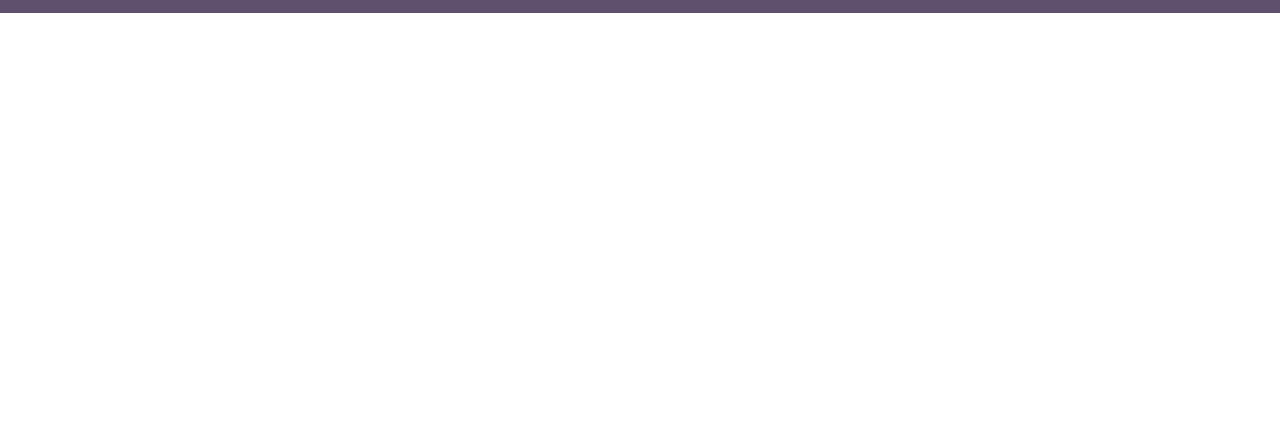
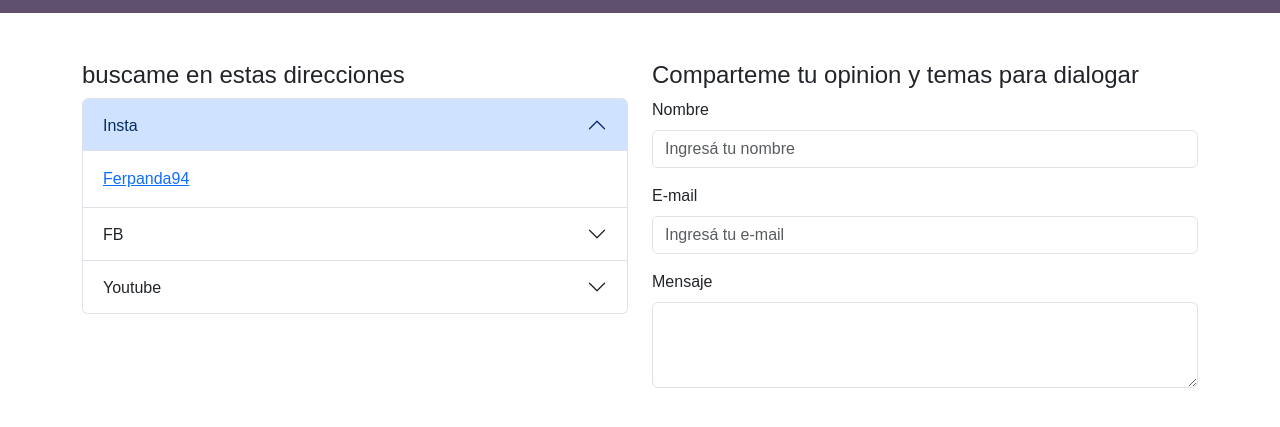
Before and after one commit to FerML94/final, a plain HTML site: page paginas/Contacto.html in a window 1280 px wide. Shown: the part 173-600 px from the top of the page. Drawn offline with nearby package versions, Linux system fonts and the light colour scheme.

Commit message:
actualizacion de paginas

```diff
--- a/paginas/Contacto.html
+++ b/paginas/Contacto.html
@@ -21,7 +21,68 @@
   </nav>
   </header>
 <body>
-
+    <section class="container">
+        <div class="row mt-5 gap-4 gap-md-0">
+            <div class="col-md-6">
+                <h4>buscame en estas direcciones</h4>
+                <div class="accordion" id="accordionExample">
+                    <div class="accordion-item">
+                      <h2 class="accordion-header" id="headingOne">
+                        <button class="accordion-button" type="button" data-bs-toggle="collapse" data-bs-target="#collapseOne" aria-expanded="true" aria-controls="collapseOne">
+                          Insta
+                        </button>
+                      </h2>
+                      <div id="collapseOne" class="accordion-collapse collapse show" aria-labelledby="headingOne" data-bs-parent="#accordionExample">
+                        <div class="accordion-body">
+                           <a href="https://www.instagram.com/ferpanda94/">Ferpanda94</a>
+                        </div>
+                      </div>
+                    </div>
+                    <div class="accordion-item">
+                      <h2 class="accordion-header" id="headingTwo">
+                        <button class="accordion-button collapsed" type="button" data-bs-toggle="collapse" data-bs-target="#collapseTwo" aria-expanded="false" aria-controls="collapseTwo">
+                          FB
+                        </button>
+                      </h2>
+                      <div id="collapseTwo" class="accordion-collapse collapse" aria-labelledby="headingTwo" data-bs-parent="#accordionExample">
+                        <div class="accordion-body">
+                            <a href="https://www.facebook.com/fer.ml94/">Fer ML</a>
+                        </div>
+                      </div>
+                    </div>
+                    <div class="accordion-item">
+                      <h2 class="accordion-header" id="headingThree">
+                        <button class="accordion-button collapsed" type="button" data-bs-toggle="collapse" data-bs-target="#collapseThree" aria-expanded="false" aria-controls="collapseThree">
+                          Youtube
+                        </button>
+                      </h2>
+                      <div id="collapseThree" class="accordion-collapse collapse" aria-labelledby="headingThree" data-bs-parent="#accordionExample">
+                        <div class="accordion-body">
+                          proximamente-trabajamos en eso
+                        </div>
+                      </div>
+                    </div>
+                </div>
+            </div>
+            <div class="col-md-6">
+                <h4>Comparteme tu opinion y temas para dialogar</h4>
+                <form>
+                    <div class="mb-3">
+                        <label for="exampleFormControlInput1" class="form-label">Nombre</label>
+                        <input type="text" class="form-control" id="exampleFormControlInput1" placeholder="Ingresá tu nombre">
+                    </div>
+                    <div class="mb-3">
+                        <label for="exampleFormControlInput1" class="form-label">E-mail</label>
+                        <input type="email" class="form-control" id="exampleFormControlInput1" placeholder="Ingresá tu e-mail">
+                    </div>
+                    <div class="mb-3">
+                        <label for="exampleFormControlTextarea1" class="form-label">Mensaje</label>
+                        <textarea class="form-control" id="exampleFormControlTextarea1" rows="3"></textarea>
+                    </div>
+                </form>
+            </div>
+        </div>
+    </section>
 
 
     <script src="https://cdn.jsdelivr.net/npm/bootstrap@5.3.0-alpha1/dist/js/bootstrap.bundle.min.js" integrity="sha384-w76AqPfDkMBDXo30jS1Sgez6pr3x5MlQ1ZAGC+nuZB+EYdgRZgiwxhTBTkF7CXvN" crossorigin="anonymous"></script>
```
